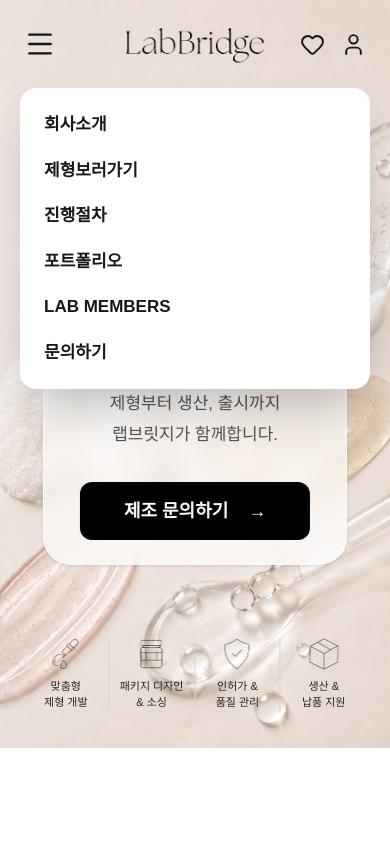
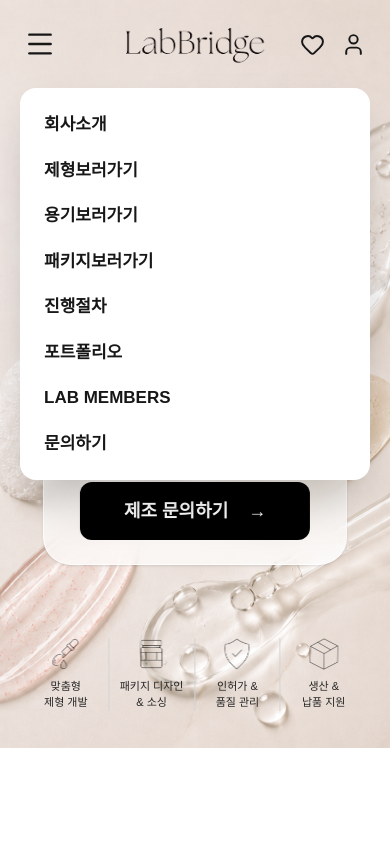
Before and after one commit to labbridge2025-alt/labbridge-homepage, a Next.js app: page / in a window 390 px wide. Both pictures are taken after a click on the button 46 px from the left and 44 px from the top of the page. Shown: the top 844 px of the page. Built offline with nearby package versions, Linux system fonts and the light colour scheme; no server answers; the database is empty.

Commit message:
메인 모바일 메뉴에 용기 패키지 추가

```diff
--- a/app/page.tsx
+++ b/app/page.tsx
@@ -109,6 +109,8 @@ export default function Home() {
     <nav className="flex flex-col gap-5 text-[17px] font-semibold">
   <a href="/about">회사소개</a>
   <a href="/products">제형보러가기</a>
+  <a href="/containers">용기보러가기</a>
+  <a href="/packages">패키지보러가기</a>
   <a href="/process">진행절차</a>
   <a href="/portfolio">포트폴리오</a>
   <a href="/boards">LAB MEMBERS</a>
```
Lines whose indentation alone changed are shown as unchanged.
